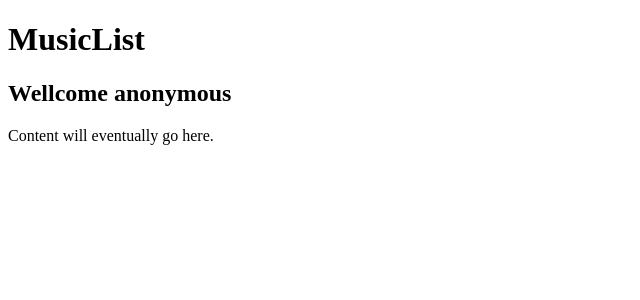
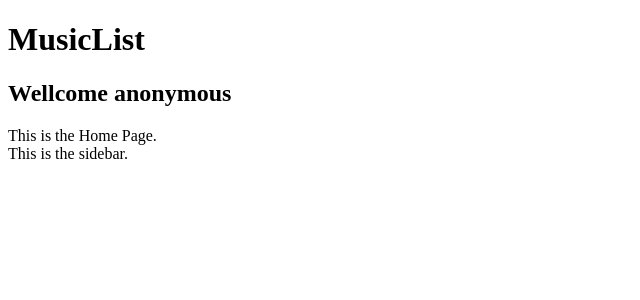
Before and after one commit to jimyandres/MusicList, a React app: page / in a window 1280 px wide. Shown: the top 300 px of the page, without its empty margins (0-640 px from the left). Built offline with nearby package versions, Linux system fonts and the light colour scheme; the HTML template or start-up script is replaced by a standard one.

Commit message:
HomePage component added

```diff
--- a/src/components/Template.jsx
+++ b/src/components/Template.jsx
@@ -1,14 +1,13 @@
 import React from 'react';
 
 import Header from './shared/Header';
+import HomePage from './home/HomePage';
 
 const Template = () => {
   return (
     <div className="wrapper">
       <Header username="anonymous" />
-      <div className="content">
-        Content will eventually go here.
-      </div>
+      <HomePage />
     </div>
   );
 };
--- /dev/null
+++ b/src/components/home/HomePage.jsx
@@ -0,0 +1,18 @@
+import React from 'react';
+
+const HomePage = () => {
+  return (
+    <section className="page-content">
+      <div className="row">
+        <div className="col-sm-12 col-lg-8">
+          This is the Home Page.
+        </div>
+        <aside className="col-sm-12 col-lg-4">
+          This is the sidebar.
+        </aside>
+      </div>
+    </section>
+  );
+};
+
+export default HomePage;
```
